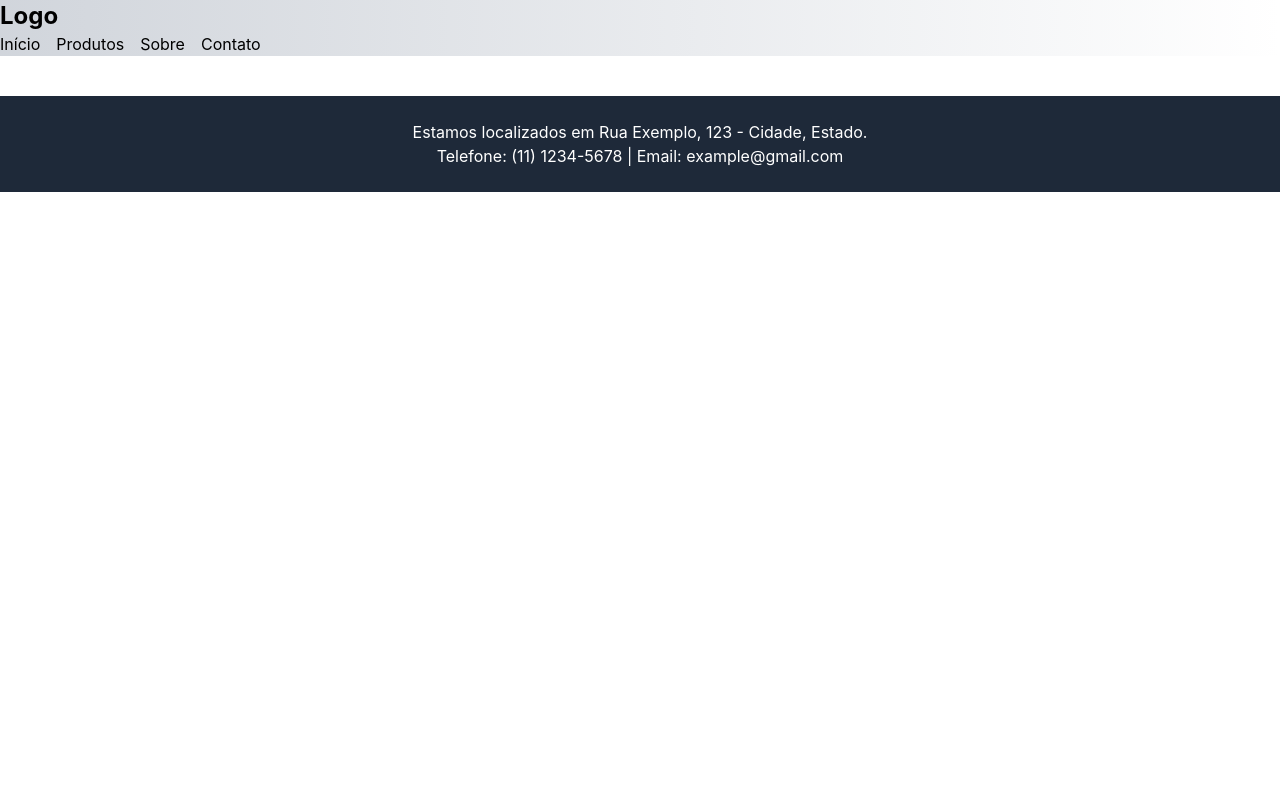
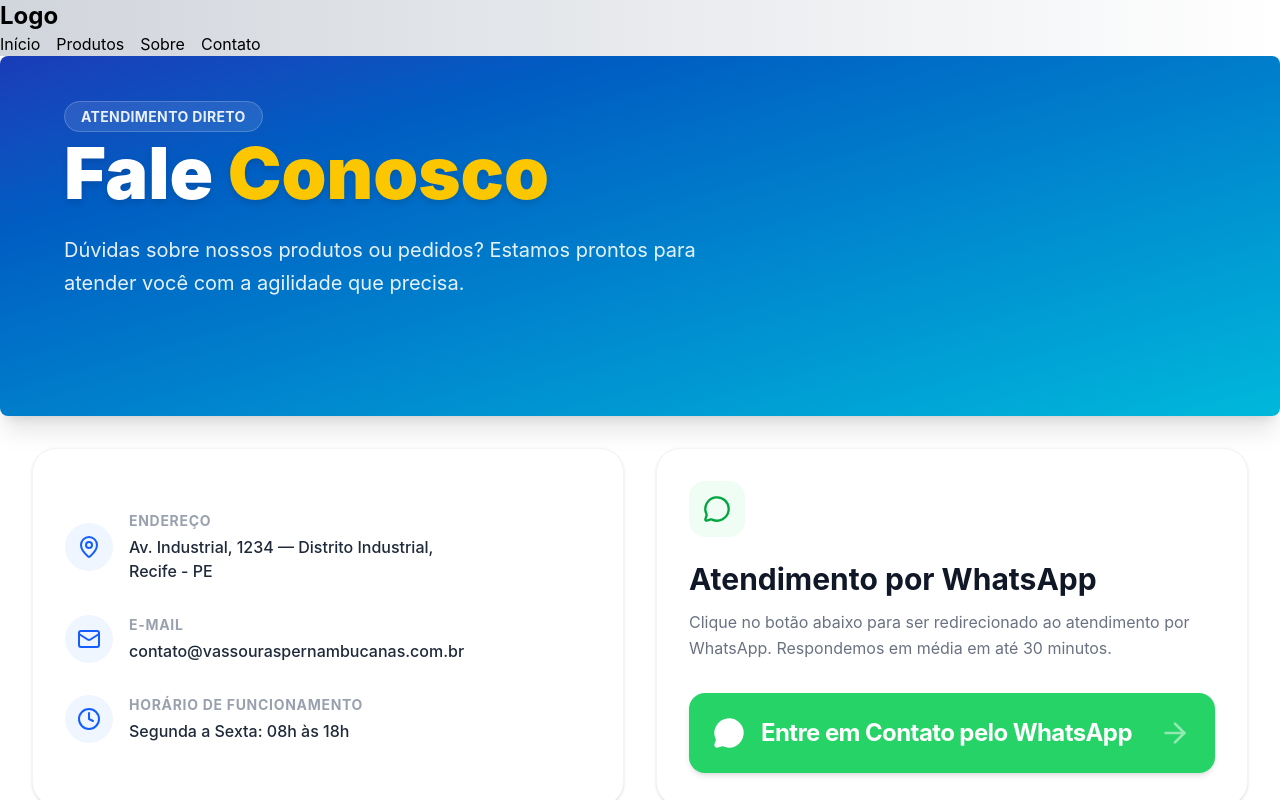
Before and after one commit to VictorbSilva/vass-pern-front, a React (Vite) app in the folder front-vassouras/: page /contatos in a window 1280 px wide. Shown: the top 800 px of the page. Built offline with nearby package versions, Linux system fonts and the light colour scheme.

Commit message:
feat: adiciona pagina de Contatos e integra botão de contato; update no routing e estilos

```diff
--- a/front-vassouras/package.json
+++ b/front-vassouras/package.json
@@ -12,6 +12,7 @@
   "dependencies": {
     "@tailwindcss/vite": "^4.2.1",
     "autoprefixer": "^10.4.27",
+    "lucide-react": "^0.577.0",
     "postcss": "^8.5.8",
     "react": "^19.2.0",
     "react-dom": "^19.2.0",
--- a/front-vassouras/src/App.jsx
+++ b/front-vassouras/src/App.jsx
@@ -2,6 +2,7 @@ import './App.css';
 import Home from './pages/Home.jsx';
 import Catalogo from './pages/Catalogo.jsx';
 import ProdutoDetalhe from './pages/ProdutoDetalhe.jsx';
+import Contatos from './pages/Contatos.jsx';
 import Sobre from './pages/Sobre.jsx';
 import Header from './components/Header.jsx';
 import Footer from './components/Footer.jsx';
@@ -10,14 +11,19 @@ import { BrowserRouter, Routes, Route } from 'react-router-dom';
 function App() {
   return (
     <BrowserRouter>
+      <div className='flex flex-col min-h-screen bg-gray-50"'>
         <Header />
+        <main className='flex-grow w-full  mx-auto'>
           <Routes>
             <Route path='/' element={<Home />} />
             <Route path='/produtos' element={<Catalogo />} />
             <Route path='/produto/:id' element={<ProdutoDetalhe />} />
+            <Route path='/contatos/' element={<Contatos />} />
             <Route path='/sobre/' element={<Sobre />} />
           </Routes>
+        </main>
         <Footer />
+      </div>
     </BrowserRouter>
   );
 }
--- a/front-vassouras/src/components/BotaoWhatsapp.jsx
+++ b/front-vassouras/src/components/BotaoWhatsapp.jsx
@@ -1,4 +1,5 @@
 import gerarLinkWhatsapp from '../utils/GeraLinkWhatsapp';
+import { MessageCircle, ArrowRight } from 'lucide-react';
 
 const BotaoWhatsapp = ({ produto }) => {
   return (
@@ -6,9 +7,15 @@ const BotaoWhatsapp = ({ produto }) => {
       href={gerarLinkWhatsapp(produto)}
       target='_blank'
       rel='noopener noreferrer'
-      className='inline-block bg-green-500 hover:bg-green-600 text-white font-bold py-2 px-4 rounded transition-colors'
+      className='group w-full flex items-center justify-center lg:justify-between p-6 bg-[#25D366] hover:bg-[#1ebd5b] text-white rounded-2xl transition-all shadow-md hover:shadow-lg'
     >
-      Fale Conosco!
+      <div className='flex items-center gap-4'>
+        <MessageCircle className='w-8 h-8 fill-current' />
+        <span className={'text-xl lg:text-2xl font-bold tracking-tight'}>
+          {produto ? 'Tenho Interesse' : 'Entre em Contato pelo WhatsApp'}
+        </span>
+      </div>
+      <ArrowRight className='hidden lg:block w-8 h-8 opacity-50 group-hover:opacity-100 group-hover:translate-x-2 transition-all' />
     </a>
   );
 };
--- a/front-vassouras/src/components/Header.jsx
+++ b/front-vassouras/src/components/Header.jsx
@@ -24,7 +24,7 @@ function Header() {
             </Link>
           </li>
           <li>
-            <Link to='/contato' className='hover:text-blue-300'>
+            <Link to='/contatos/' className='hover:text-blue-300'>
               Contato
             </Link>
           </li>
--- a/front-vassouras/src/pages/Catalogo.jsx
+++ b/front-vassouras/src/pages/Catalogo.jsx
@@ -59,10 +59,16 @@ function Catalogo() {
   }, [idCategoria, baseUrl]);
 
   return (
-    <div className='CatalogoContainer p-4 bg-gradient-to-br from-white-200 to-gray-200 '>
-      <h1 className='text-2xl font-bold text-yellow-400 mb-6'>Produtos</h1>
-
-      <ul className='flex gap-2 mb-8 overflow-x-auto pb-2 px-4 border-b rounded-lg  bg-gray-100'>
+    <>
+      <div className='CatalagoHero flex flex-col md:flex-row items-center justify-between w-full min-h-[25vh] bg-gradient-to-br from-blue-800 to-cyan-500 px-8 md:px-16 py-12 rounded-[35px] shadow-xl '>
+        <div className='text-center md:text-left'>
+          <h2 className='text-2xl md:text-5xl font-black text-white mb-6 drop-shadow-md leading-tight'>
+            Nossos <span className='text-yellow-400'>Produtos</span>
+          </h2>
+        </div>
+      </div>
+      <div className='CatalogoContainer p-4 grid grid-cols-1 lg:grid-cols-4 gap-8'>
+        <ul className='col-span-1 flex flex-col mb-8 overflow-x-auto pb-2 px-4   '>
           <button
             onClick={() => setIdCategoria(null)}
             className={`px-4 py-2 rounded-full border ${
@@ -101,13 +107,18 @@ function Catalogo() {
             Nenhum produto encontrado.
           </div>
         ) : (
-        <ul className='grid grid-cols-1 sm:grid-cols-2 md:grid-cols-3 lg:grid-cols-4 gap-6'>
+          <ul className='grid grid-cols-1 sm:grid-cols-2 md:grid-cols-3 lg:grid-cols-4 lg:col-span-3 gap-6'>
             {produtos.map((produto) => (
-            <ProdutoCard key={produto.id} produto={produto} baseUrl={baseUrl} />
+              <ProdutoCard
+                key={produto.id}
+                produto={produto}
+                baseUrl={baseUrl}
+              />
             ))}
           </ul>
         )}
       </div>
+    </>
   );
 }
 
--- a/front-vassouras/src/pages/Contatos.jsx
+++ b/front-vassouras/src/pages/Contatos.jsx
@@ -0,0 +1,100 @@
+import { MapPin, Mail, Clock, MessageCircle, ArrowRight } from 'lucide-react';
+import BotaoWhatsapp from '../components/BotaoWhatsapp';
+
+function Contatos() {
+  return (
+    <div className='ContatosWrapper max-w-full mx-auto space-y-8 pb-8'>
+      <div className='ContactContainer w-full min-h-[45vh] bg-gradient-to-br from-blue-800 to-cyan-500 px-8 md:px-16 py-12 rounded-lg shadow-xl'>
+        <span className='bg-white/10 text-white/90 text-xs md:text-sm font-bold px-4 py-1.5 rounded-full mb-6 tracking-wide border border-white/20'>
+          ATENDIMENTO DIRETO
+        </span>
+
+        <h1 className='text-5xl md:text-7xl font-black text-white mb-4 drop-shadow-md leading-tight'>
+          Fale<span className='text-yellow-400'> Conosco</span>
+        </h1>
+
+        <p className='text-lg md:text-xl text-white/90 mt-2 max-w-2xl leading-relaxed'>
+          Dúvidas sobre nossos produtos ou pedidos? Estamos prontos para atender
+          você com a agilidade que precisa.
+        </p>
+      </div>
+
+      <div className='CardsContainer grid grid-cols-1 lg:grid-cols-2 gap-8 px-2 md:px-8'>
+        <div className='InfoCard bg-white flex flex-col justify-center gap-8 p-8 rounded-3xl shadow-sm border border-gray-100'>
+          <div className='flex items-center gap-4'>
+            <div className='w-12 h-12 bg-blue-50 text-blue-600 rounded-full flex items-center justify-center shrink-0'>
+              <MapPin className='w-6 h-6 text-primary text-xl' />
+            </div>
+            <div>
+              <h3 className='text-sm font-bold text-gray-400 uppercase tracking-wider mb-1'>
+                Endereço
+              </h3>
+              <p className='text-gray-800 font-medium'>
+                Av. Industrial, 1234 — Distrito Industrial,
+                <br />
+                Recife - PE
+              </p>
+            </div>
+          </div>
+
+          <div className='flex items-center gap-4'>
+            <div className='w-12 h-12 bg-blue-50 text-blue-600 rounded-full flex items-center justify-center shrink-0'>
+              <Mail className='w-6 h-6 text-primary text-xl' />
+            </div>
+            <div>
+              <h3 className='text-sm font-bold text-gray-400 uppercase tracking-wider mb-1'>
+                E-mail
+              </h3>
+              <p className='text-gray-800 font-medium'>
+                contato@vassouraspernambucanas.com.br
+              </p>
+            </div>
+          </div>
+
+          <div className='flex items-center gap-4'>
+            <div className='w-12 h-12 bg-blue-50 text-blue-600 rounded-full flex items-center justify-center shrink-0'>
+              <Clock className='w-6 h-6 text-primary text-xl' />
+            </div>
+            <div>
+              <h3 className='text-sm font-bold text-gray-400 uppercase tracking-wider mb-1'>
+                Horário de Funcionamento
+              </h3>
+              <p className='text-gray-800 font-medium'>
+                Segunda a Sexta: 08h às 18h
+              </p>
+            </div>
+          </div>
+        </div>
+
+        <div className='WhatsAppCard bg-white flex flex-col justify-center p-8 rounded-3xl shadow-sm border border-gray-100'>
+          <div className='w-14 h-14 bg-green-50 text-green-500 rounded-2xl flex items-center justify-center mb-6'>
+            <MessageCircle className='w-7 h-7 text-green-600' />
+          </div>
+
+          <h2 className='text-3xl font-bold text-gray-900 mb-3'>
+            Atendimento por WhatsApp
+          </h2>
+          <p className='text-gray-500 mb-8 leading-relaxed'>
+            Clique no botão abaixo para ser redirecionado ao atendimento por
+            WhatsApp. Respondemos em média em até 30 minutos.
+          </p>
+
+          <BotaoWhatsapp
+            produto={null}
+            className='self-start bg-green-500 hover:bg-green-600 text-white font-bold py-3 px-6 rounded-lg shadow-md transition-transform hover:scale-105 flex items-center gap-2'
+          />
+        </div>
+      </div>
+
+      <div className='px-2 md:px-8 pt-4 pb-8'>
+        <div className='bg-gray-50 rounded-2xl py-4 px-6 text-center border border-gray-100'>
+          <p className='text-sm text-gray-500 italic'>
+            "Tradição em limpeza e qualidade em cada fibra desde 1985."
+          </p>
+        </div>
+      </div>
+    </div>
+  );
+}
+
+export default Contatos;
--- a/front-vassouras/src/pages/Home.jsx
+++ b/front-vassouras/src/pages/Home.jsx
@@ -26,7 +26,7 @@ function Home() {
         </Link>
 
         <Link
-          to='/contato'
+          to='/contatos/'
           className='flex-1 bg-white/20 backdrop-blur-sm border border-white/50 text-white font-bold py-4 px-8 rounded-xl shadow-lg hover:bg-white/30 transition-transform hover:scale-105'
         >
           Fale Conosco
--- a/front-vassouras/src/pages/Sobre.jsx
+++ b/front-vassouras/src/pages/Sobre.jsx
@@ -1,10 +1,10 @@
 function Sobre() {
   return (
     <>
-      <div className='HistoryContainer flex flex-col md:flex-row items-center justify-between p-8 md:p-16 bg-gradient-to-br from-blue-800 to-cyan-500 rounded-lg text-white'>
+      <div className='HistoryContainer flex flex-col md:flex-row items-center justify-between w-full min-h-[45vh] bg-gradient-to-br from-blue-800 to-cyan-500 px-8 md:px-16 py-12 rounded-[35px] shadow-xl'>
         <div className='flex flex-col md:w-1/2 text-center md:text-left'>
-          <h1 className='text-5xl md:text-7xl font-black text-yellow-400 mb-6 drop-shadow-md leading-tight'>
-            Nossa História
+          <h1 className='text-5xl md:text-7xl font-black text-white mb-6 drop-shadow-md leading-tight'>
+            Nossa <span className='text-yellow-400'>História</span>
           </h1>
           <p className='text-xl md:text-2xl font-bold text-white mb-6 drop-shadow-md leading-tight'>
             Vassouras Pernambucanas é uma empresa especializada na fabricação de
--- a/front-vassouras/src/utils/GeraLinkWhatsapp.jsx
+++ b/front-vassouras/src/utils/GeraLinkWhatsapp.jsx
@@ -1,6 +1,12 @@
 const gerarLinkWhatsapp = (produto) => {
   const telefone = '5583996465052';
-  const mensagem = `Olá! Estou interessado no produto "${produto.nome}". Poderia me fornecer mais informações?`;
+  let mensagem = '';
+  if (produto) {
+    mensagem = `Olá! Estou interessado no produto "${produto.nome}". Poderia me fornecer mais informações?`;
+  } else {
+    mensagem =
+      'Olá! Gostaria de saber sobre os produtos da Vassouras Pernambucanas.';
+  }
   return `https://wa.me/${telefone}?text=${encodeURIComponent(mensagem)}`;
 };
 
```
Also changed, not shown: 1 other file (tests, documents, lock files or other folders). Lines whose indentation alone changed are shown as unchanged.
